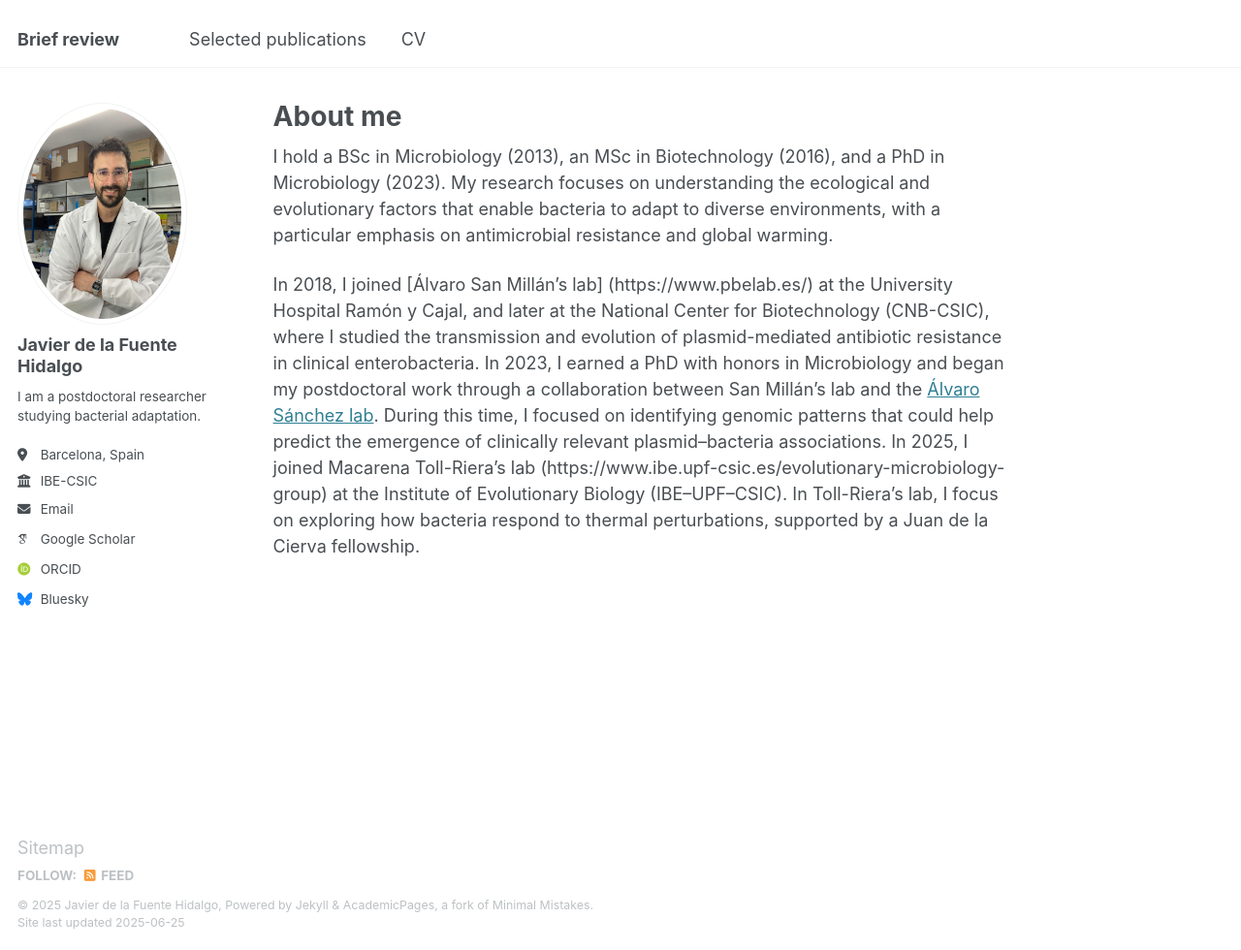
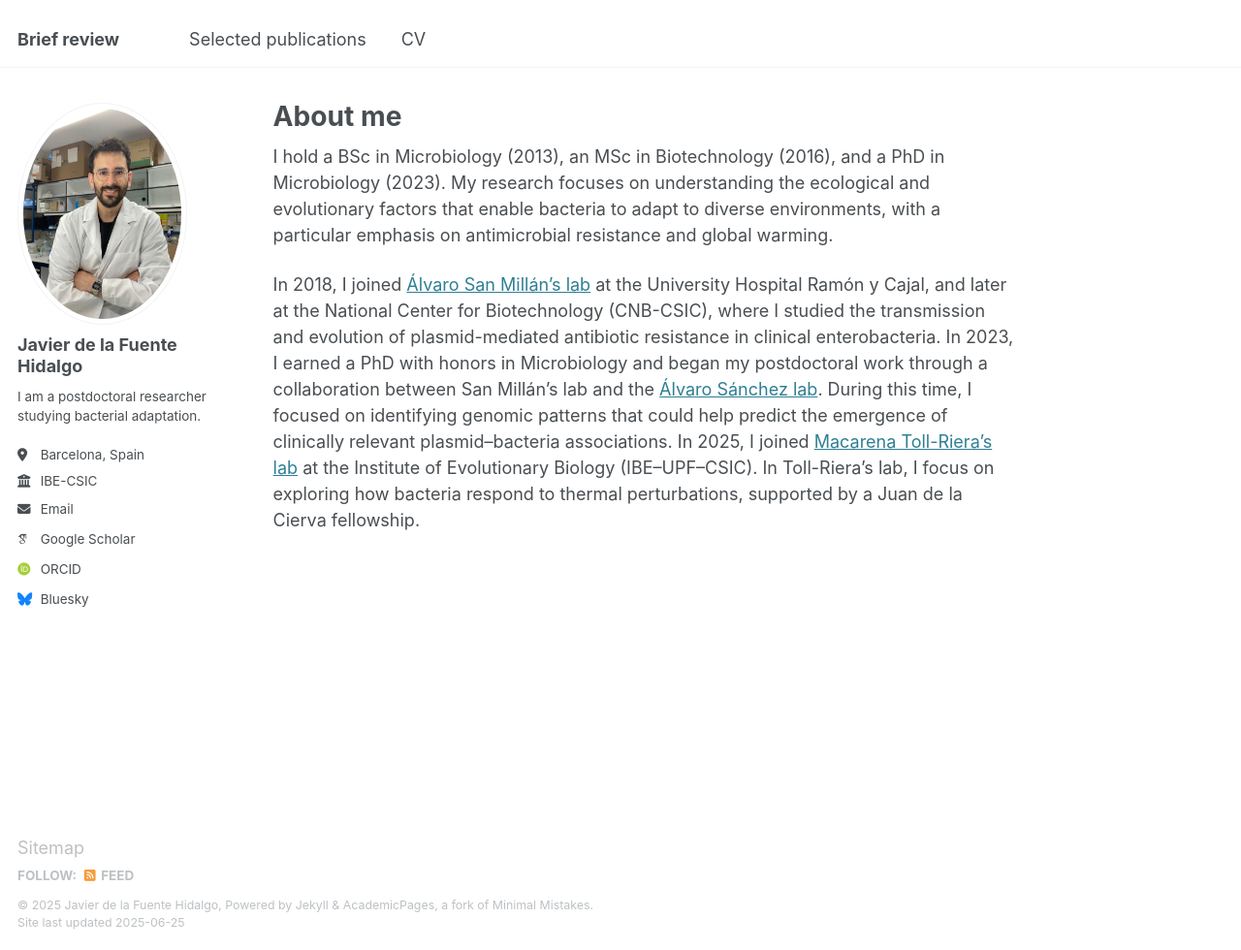
Before and after one commit to DelaFuenteJavier/delafuentejavier.github.io, a Jekyll site: the page built from _pages/about.md, in a window 1280 px wide and 980 px high. Shown: the whole window at 97% size. Built offline with Jekyll 4.4.1, drawn with Linux system fonts in a browser that asks for light colours; some web fonts are replaced.

Commit message:
Update about.md

```diff
--- a/_pages/about.md
+++ b/_pages/about.md
@@ -8,4 +8,4 @@ redirect_from:
 ---
 I hold a BSc in Microbiology (2013), an MSc in Biotechnology (2016), and a PhD in Microbiology (2023). My research focuses on understanding the ecological and evolutionary factors that enable bacteria to adapt to diverse environments, with a particular emphasis on antimicrobial resistance and global warming.
 
-In 2018, I joined [Álvaro San Millán’s lab] (https://www.pbelab.es/) at the University Hospital Ramón y Cajal, and later at the National Center for Biotechnology (CNB-CSIC), where I studied the transmission and evolution of plasmid-mediated antibiotic resistance in clinical enterobacteria. In 2023, I earned a PhD with honors in Microbiology and began my postdoctoral work through a collaboration between San Millán’s lab and the [Álvaro Sánchez lab](https://sanchezlaboratory.weebly.com/). During this time, I focused on identifying genomic patterns that could help predict the emergence of clinically relevant plasmid–bacteria associations. In 2025, I joined Macarena Toll-Riera’s lab (https://www.ibe.upf-csic.es/evolutionary-microbiology-group) at the Institute of Evolutionary Biology (IBE–UPF–CSIC). In Toll-Riera’s lab, I focus on exploring how bacteria respond to thermal perturbations, supported by a Juan de la Cierva fellowship.
+In 2018, I joined [Álvaro San Millán’s lab](https://www.pbelab.es/) at the University Hospital Ramón y Cajal, and later at the National Center for Biotechnology (CNB-CSIC), where I studied the transmission and evolution of plasmid-mediated antibiotic resistance in clinical enterobacteria. In 2023, I earned a PhD with honors in Microbiology and began my postdoctoral work through a collaboration between San Millán’s lab and the [Álvaro Sánchez lab](https://sanchezlaboratory.weebly.com/). During this time, I focused on identifying genomic patterns that could help predict the emergence of clinically relevant plasmid–bacteria associations. In 2025, I joined [Macarena Toll-Riera’s lab](https://www.ibe.upf-csic.es/evolutionary-microbiology-group) at the Institute of Evolutionary Biology (IBE–UPF–CSIC). In Toll-Riera’s lab, I focus on exploring how bacteria respond to thermal perturbations, supported by a Juan de la Cierva fellowship.
```
